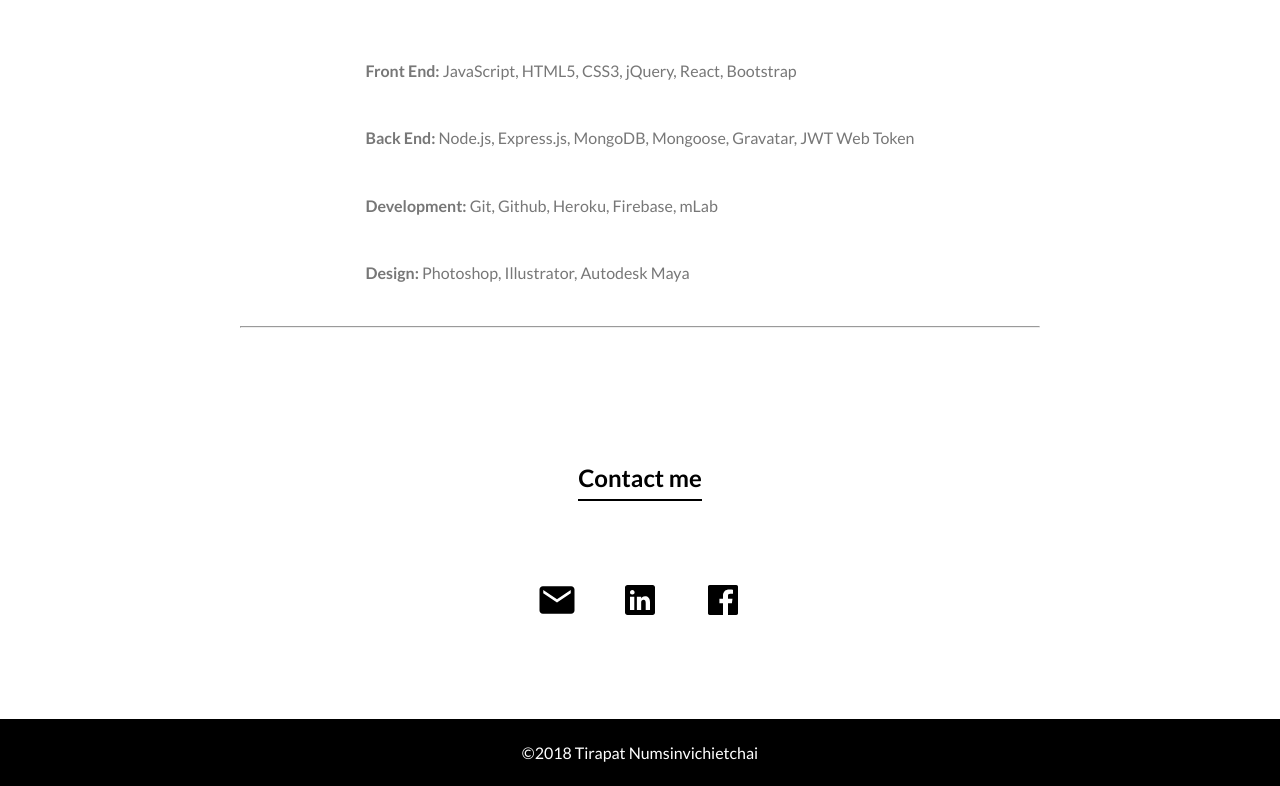
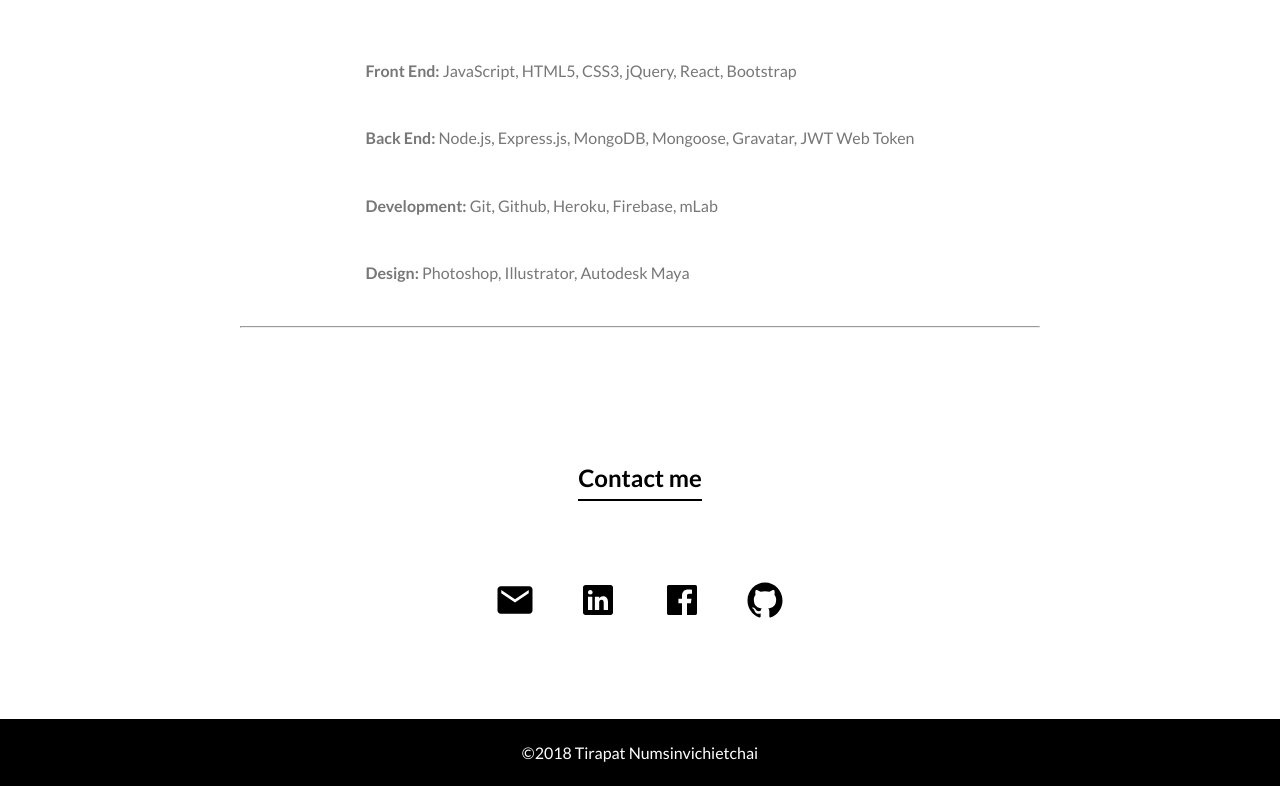
Before and after one commit to mind1990/tirapat-numsin, a website: page index.html in a window 1280 px wide. Shown: the part 6930-7716 px from the top of the page. Drawn offline with nearby package versions, Linux system fonts and the light colour scheme.

Commit message:
adds github link

```diff
--- a/index.html
+++ b/index.html
@@ -210,6 +210,7 @@
 				<li><a href="mailto:mind1990@gmail.com"><ion-icon name="mail"></ion-icon></a></li>
 				<li><a href="https://www.linkedin.com/in/tirapat-numsin"><ion-icon name="logo-linkedin"></ion-icon></a></li>
 				<li><a href="https://www.facebook.com/mind1990"><ion-icon name="logo-facebook"></ion-icon></a></li>
+				<li><a href="https://github.com/mind1990"><ion-icon name="logo-github"></ion-icon></a></li>
 			</ul>
 		</section>
 
```
